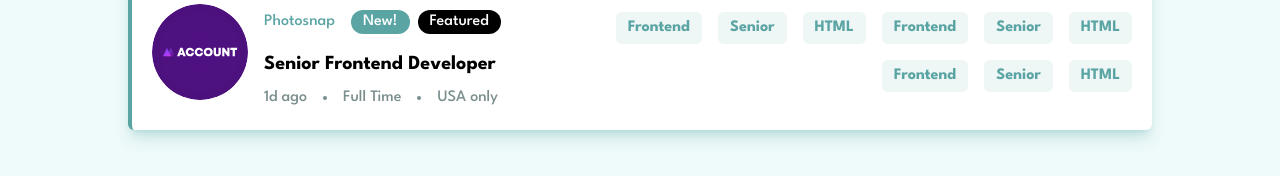
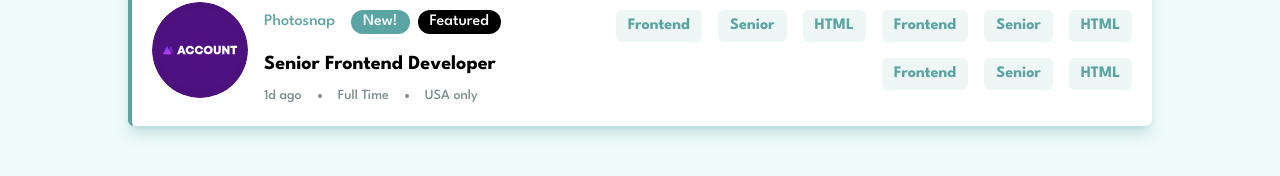
Before and after one commit to coderSuresh/static-job-listings-master, a React (Vite) app: page / in a window 1280 px wide. Shown: the part 146-322 px from the top of the page. Built offline with nearby package versions, Linux system fonts and the light colour scheme.

Commit message:
make fontsize of time smaller

```diff
--- a/src/components/Card.jsx
+++ b/src/components/Card.jsx
@@ -27,7 +27,7 @@ const Card = () => {
                         <h2 className='font-semibold mt-4 text-xl'>Senior Frontend Developer</h2>
 
                         {/* card details */}
-                        <div className='flex items-center gap-x-4 mt-2'>
+                        <div className='flex text-sm items-center gap-x-4 mt-2'>
                             <p className='text-grayish-cyan'>1d ago</p>
                             <span className='h-1 w-1 bg-grayish-cyan rounded-full'></span>
                             <p className='text-grayish-cyan'>Full Time</p>
--- a/src/styles/styles.css
+++ b/src/styles/styles.css
@@ -782,6 +782,16 @@ video {
   line-height: 1.75rem;
 }
 
+.text-sm {
+  font-size: 0.875rem;
+  line-height: 1.25rem;
+}
+
+.text-xs {
+  font-size: 0.75rem;
+  line-height: 1rem;
+}
+
 .font-bold {
   font-weight: 700;
 }
```
